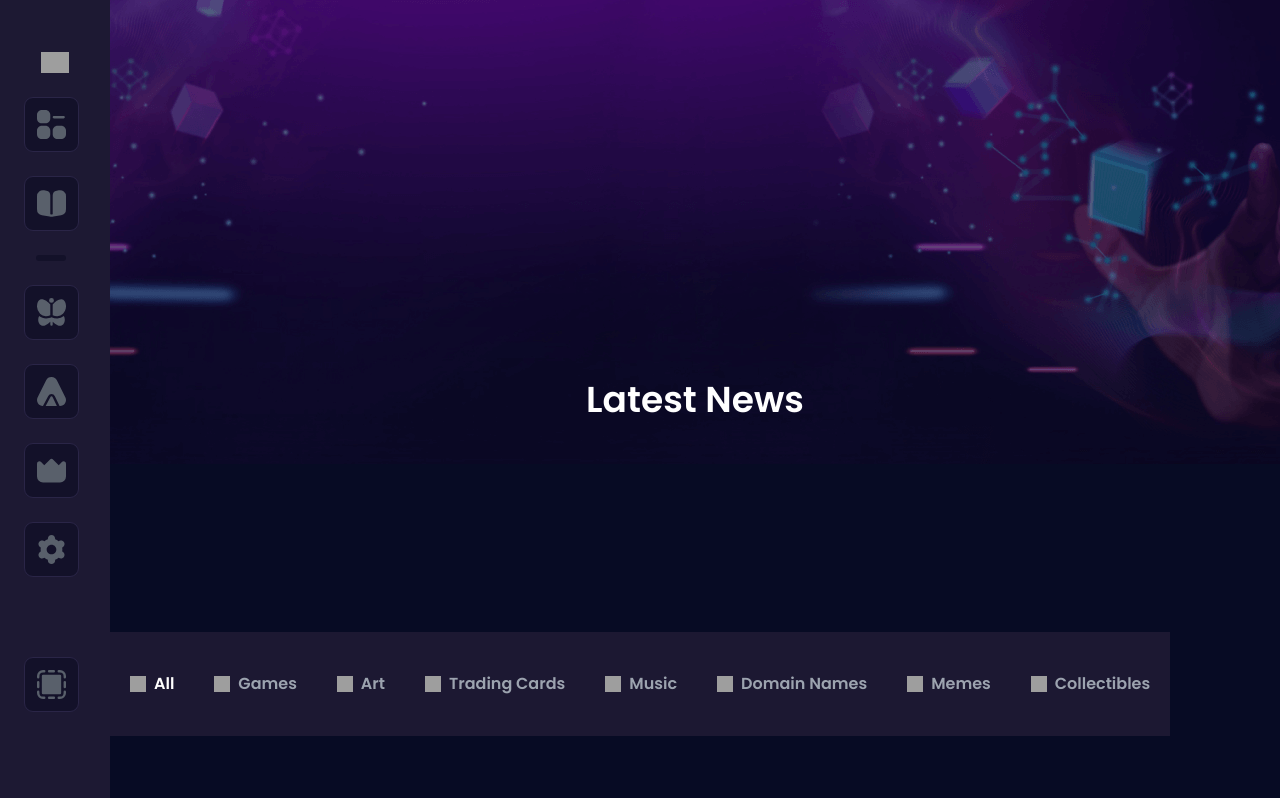
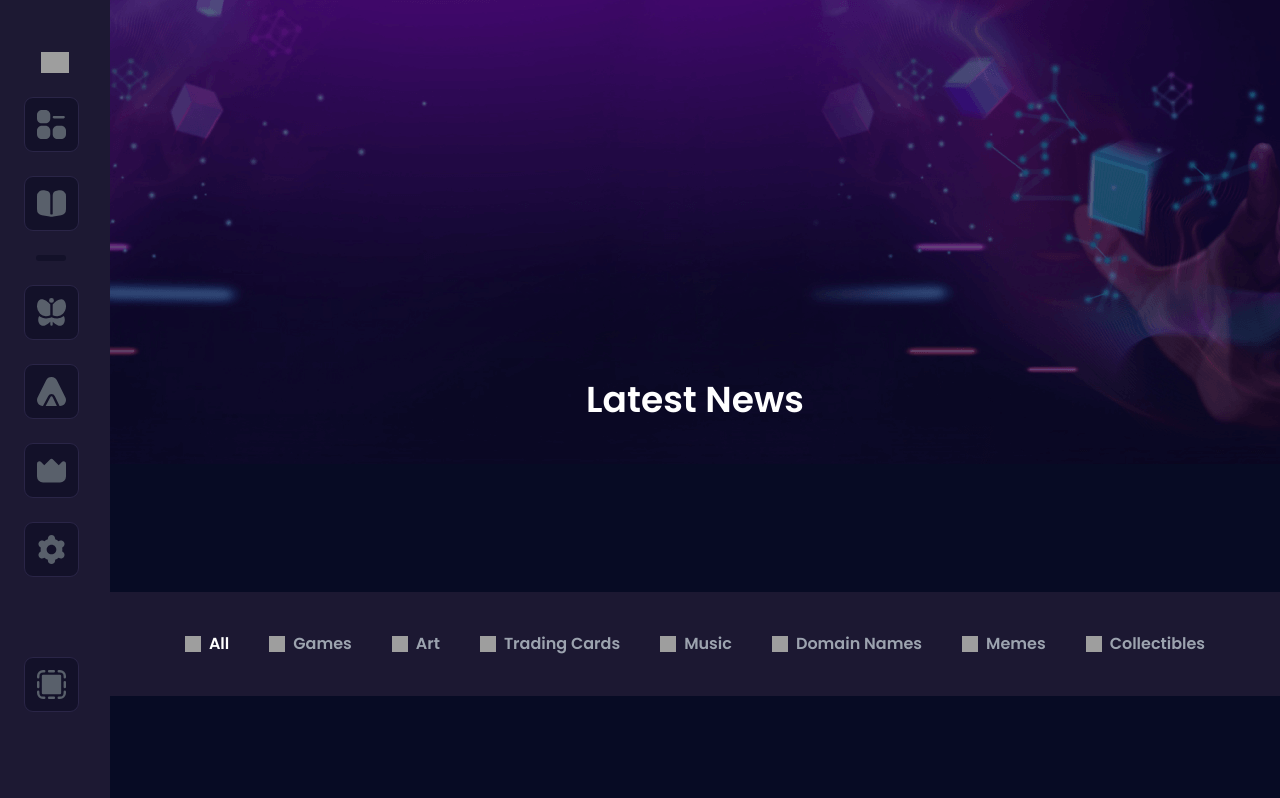
Before and after one commit to liansun96/NFT-Marketplace-Team, a React (Vite) app: page /blog in a window 1280 px wide. Shown: the top 798 px of the page. Built offline with nearby package versions, Linux system fonts and the light colour scheme; grey boxes are pictures that could not be loaded.

Commit message:
responsive update

```diff
--- a/src/components/Blog/Blog.jsx
+++ b/src/components/Blog/Blog.jsx
@@ -7,14 +7,14 @@ import Info from "./Info";
 
 const Blog = () => {
   return (
-    <main className=" bg-[#070B24] md:pl-[110px]">
+    <main className=" bg-[#070B24]  md:pl-[110px]">
       <div className=" w-[100%] h-96 md:h-screen  bg-no-repeat flex justify-center items-center " style={{ backgroundImage: `url(${background})`}}>
         <h2 className="text-4xl text-white font-semibold mt-20 md:mt-0">Latest News</h2>
       </div>
-      <div className="md:absolute bottom-20 md:bottom-16  ">
+      <div className="md:-mt-52 mt-0">
         <MidBar/>
       </div>
-      <div className="mt-5 md:mt-0">
+      <div className="mt-10 md:mt-28">
         <LgCard/>
       </div>
       <div>
```
